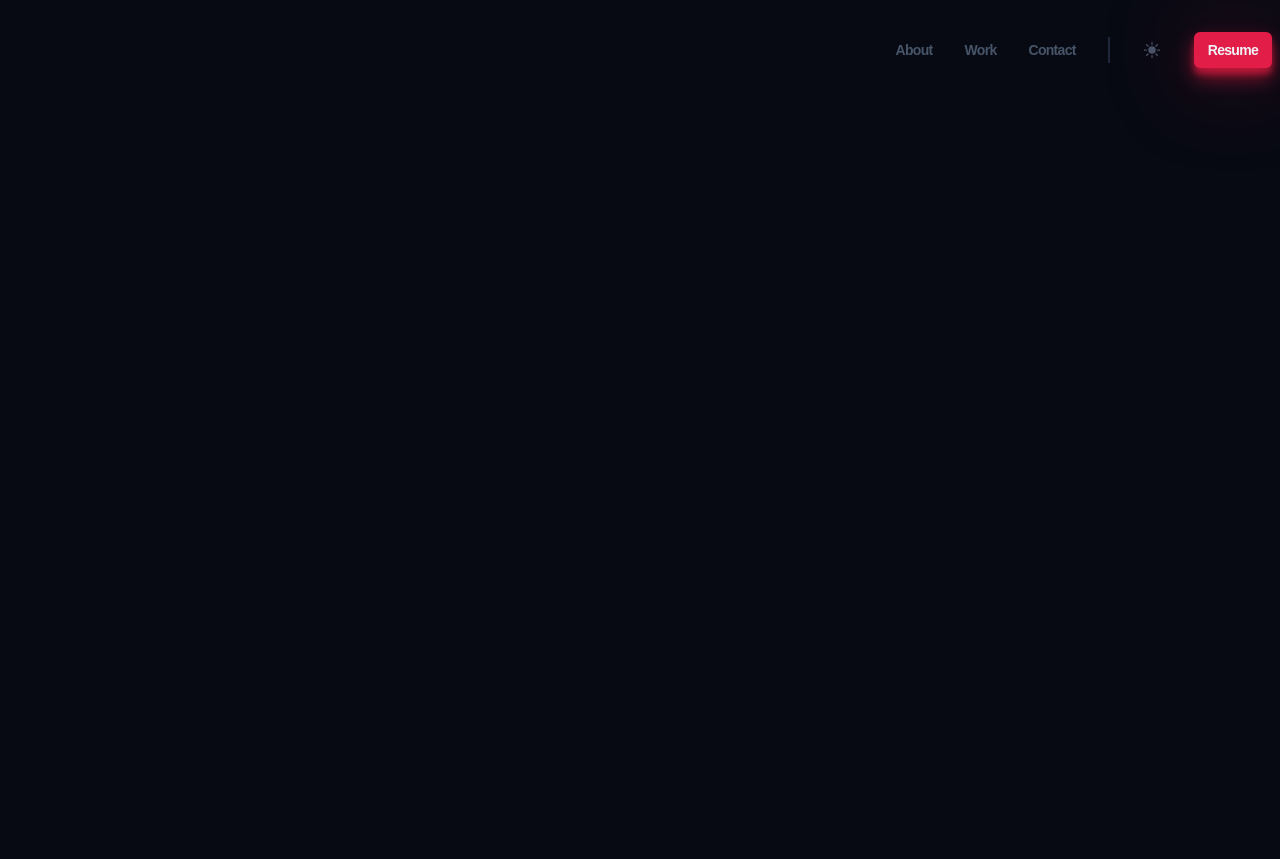
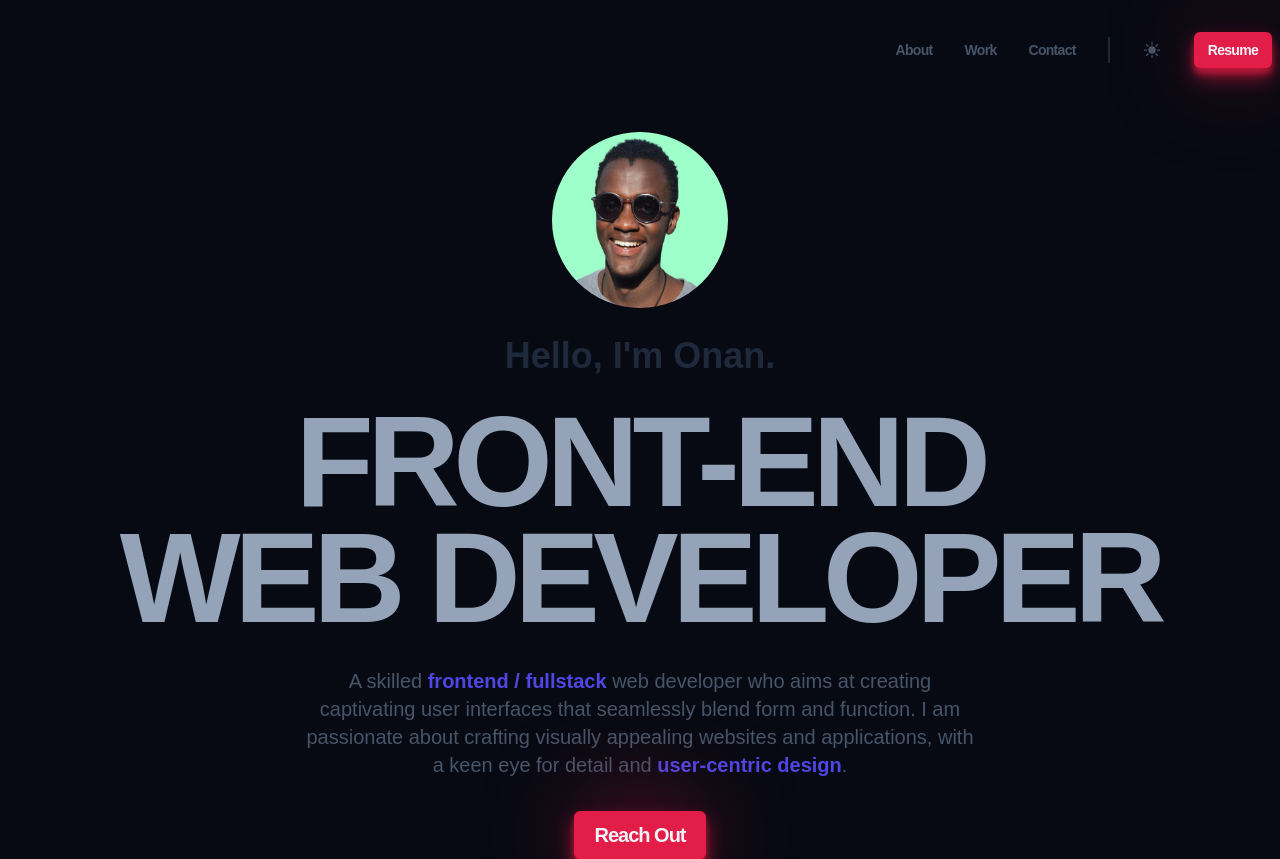
Before and after one commit to Onan-Thairu/thairu-onan, a website built with Vite: page index.html in a window 1280 px wide. Before the commit the page ends 800 px from the top, so only its background shows below. Built offline with nearby package versions, Linux system fonts and the light colour scheme; a web font is replaced by a local one.

Commit message:
chore: style hero section.

```diff
--- a/index.html
+++ b/index.html
@@ -39,14 +39,24 @@
         </button>
       </nav>
     </header>
-    <!-- <main>
+    <main>
+      <section class="hero container">
+        <img class="hero__img" src="Onan_Thairu.jpeg" alt="">
+        <h2 class="hero__subtitle">Hello, I'm Onan.</h2>
+        <h1 class="hero__title">FRONT-END <br> WEB DEVELOPER</h1>
+        <p  class="hero__description">
+          A skilled <strong>frontend / fullstack</strong> web developer who aims at creating captivating user interfaces
+          that seamlessly blend form and function. I am passionate about crafting visually appealing
+          websites and applications, with a keen eye for detail and <strong>user-centric design</strong>.
+        </p>
+        <a class="hero__btn btn" href="">Reach out</a>
+      </section>
+      <!-- <section></section>
       <section></section>
       <section></section>
-      <section></section>
-      <section></section>
-      <section></section>
+      <section></section> -->
     </main>
-    <footer></footer> -->
+    <!-- <footer></footer> -->
     <script type="module" src="./src/main.js"></script>
   </body>
 </html>
--- a/src/main.js
+++ b/src/main.js
@@ -1,4 +1,5 @@
 import '../styles/modern-normalize.css'
 import '../styles/style.css'
 import '../styles/components/header.css'
+import '../styles/components/hero.css'
 import '../styles/utils.css'
--- /dev/null
+++ b/styles/components/hero.css
@@ -0,0 +1,112 @@
+.hero {
+  text-align: center;
+  display: flex;
+  flex-direction: column;
+  justify-content: center;
+  align-items: center;
+  gap: 1rem;
+  margin-top: 2rem;
+}
+.hero__img {
+  border-radius: 50%;
+  height: 7rem;
+  width: 7rem;
+}
+.hero__subtitle {
+  color: var(--clr-slate800);
+  font-size: var(--size-base);
+  line-height: 0.9;
+}
+.hero__title {
+  color: var(--clr-slate400);
+  text-transform: uppercase;
+  font-size: var(--size-4xl);
+  letter-spacing: -0.05em;
+  line-height: 0.9;
+}
+.hero__description {
+  max-width: 60ch;
+  font-size: var(--size-sm);
+  color: var(--clr-slate600);
+}
+.hero__btn {
+  text-transform: capitalize;
+  font-size: var(--size-sm);
+}
+
+/* xs */
+@media (min-width: 475px) {
+  .hero {
+    gap: 1.5rem;
+  }
+  .hero__img {
+    height: 7.5rem;
+    width: 7.5rem;
+  }
+  .hero__subtitle {
+    font-size: var(--size-lg);
+  }
+  .hero__title {
+    font-size: var(--size-5xl);
+  }
+  .hero__description {
+    font-size: var(--size-base);
+  }
+  .hero__btn {
+    font-size: var(--size-base);
+  }
+}
+/* sm */
+/* @media (min-width: 640px) {
+} */
+
+/* md */
+/* @media (min-width: 768px) {
+} */
+
+/* lg */
+@media (min-width: 1024px) {
+  .hero__img {
+    height: 9rem;
+    width: 9rem;
+  }
+  .hero__subtitle {
+    font-size: var(--size-2xl);
+  }
+  .hero__title {
+    font-size: var(--size-7xl);
+  }
+  .hero__description {
+    font-size: var(--size-lg);
+  }
+  .hero__btn {
+    font-size: var(--size-lg);
+  }
+}
+
+/* xl */
+@media (min-width: 1280px) {
+  .hero {
+    gap: 2rem;
+  }
+  .hero__img {
+    height: 11rem;
+    width: 11rem;
+  }
+  .hero__subtitle {
+    font-size: var(--size-4xl);
+  }
+  .hero__title {
+    font-size: var(--size-9xl);
+  }
+  .hero__description {
+    font-size: var(--size-xl);
+  }
+  .hero__btn {
+    font-size: var(--size-xl);
+  }
+}
+
+/* 2xl */
+/* @media (min-width: 1536px) {
+} */
--- a/styles/utils.css
+++ b/styles/utils.css
@@ -1,3 +1,6 @@
+/* xs */
+/* @media (min-width: 475px) {
+} */
 /* sm */
 /* @media (min-width: 640px) {
 } */
```
Also changed, not shown: public/Onan_Icharia.png (added), public/Onan_Thairu.jpeg (added).
